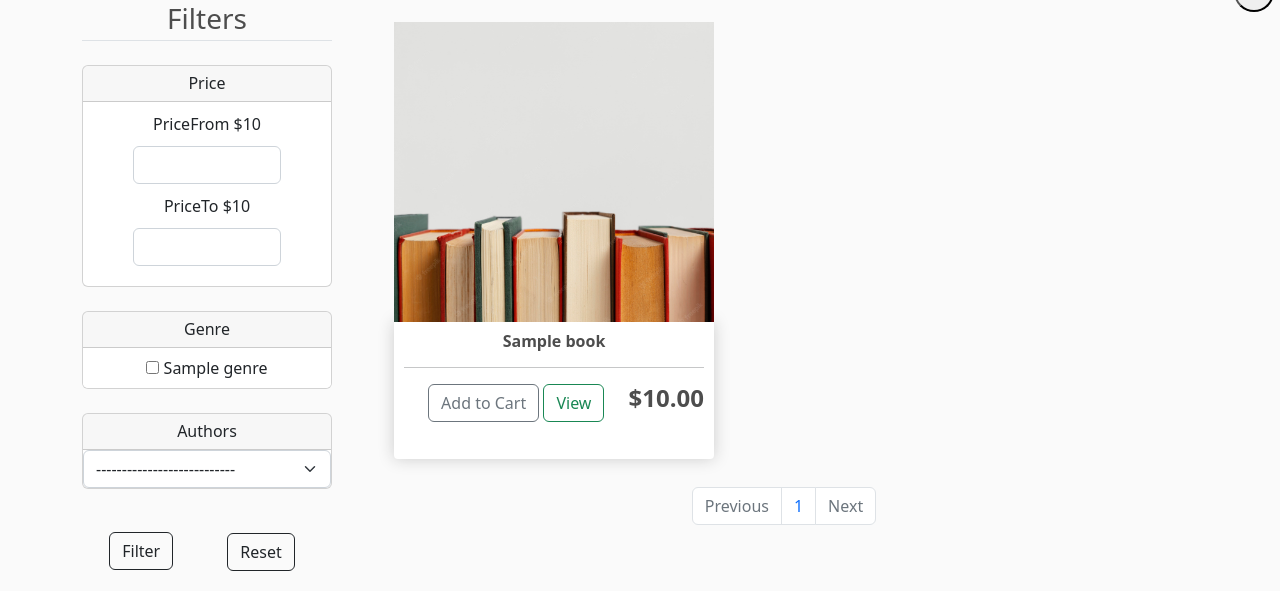
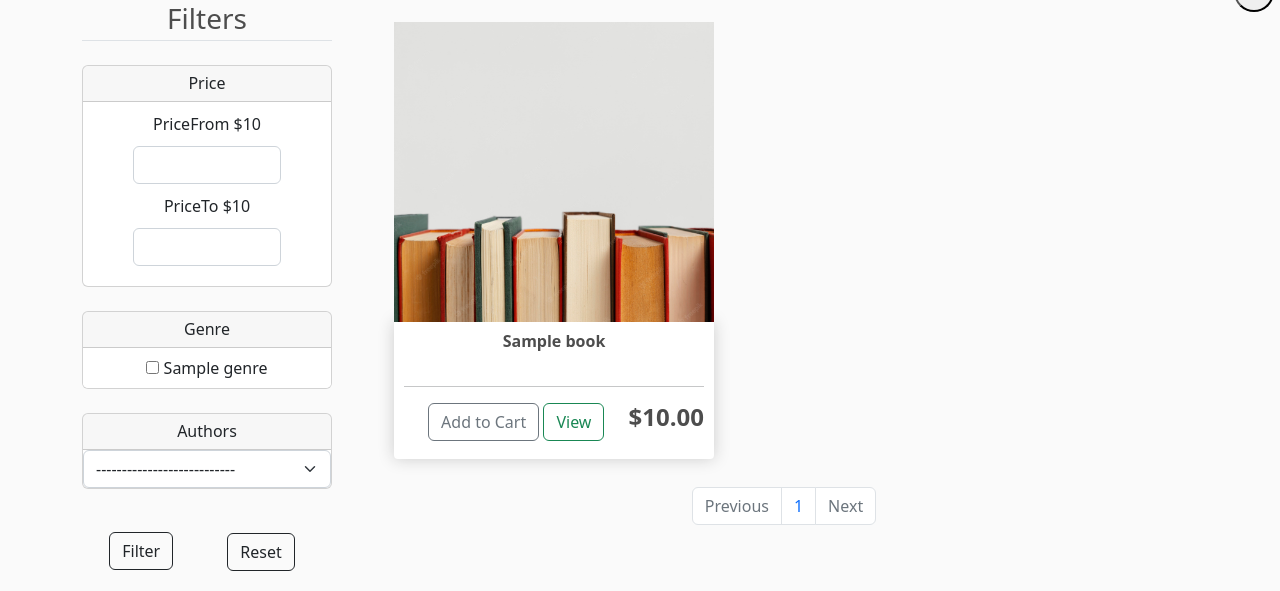
Before and after one commit to Cubinec-py/microservice_storehouse_shop, a Django app: page / in a window 1280 px wide. Shown: the part 313-904 px from the top of the page. Run offline with Django 4.2, Linux system fonts and the light colour scheme; tables that the repository leaves empty hold one stand-in row (values such as "Sample post"); parts of the project's set-up code (start-up, migrations or seed data) failed here and were passed over; some libraries are stand-ins or nearby versions.

Commit message:
template fix

```diff
--- a/shop/templates/book/book_detail.html
+++ b/shop/templates/book/book_detail.html
@@ -35,7 +35,7 @@
                                 {% if object.status_book is True %}
                                     <button data-product="{{object.id}}" data-action="add" class="btn btn-danger text-uppercase mr-2 px-4 add-btn update-cart">Add to Cart</button>
                                 {% else %}
-                                    <button class="btn btn-danger add-btn update-cart">Out off stock</button>
+                                    <button class="btn btn-danger add-btn">Out off stock</button>
                                 {% endif %}
                             </div>
                     </div>
--- a/shop/templates/shop/store.html
+++ b/shop/templates/shop/store.html
@@ -47,12 +47,12 @@
                             <div class="col-lg-3" style="width: 330px !important; height: 410px !important; padding-bottom: 20px !important; padding-top: 20px !important; border-top-style: solid !important; border-top-width: 0px !important; border-bottom-style: solid !important; border-bottom-width: 0px !important; margin-bottom: 50px !important;">
                                 <img class="justify-content-center" src="{% static 'images/book_image.jpeg' %}" style="width: 320px !important;" width="306" height="300">
                                 <div class="box-element product" style="width: 320px !important; height: 137px !important;">
-                                    <h6><strong>{{product.title}}</strong></h6>
+                                    <h6 style="height: 38px !important;"><strong>{{product.title}}</strong></h6>
                                     <hr>
                                     {% if product.status_book is True %}
                                         <button data-product="{{product.id}}" data-action="add" class="btn btn-outline-secondary add-btn update-cart">Add to Cart</button>
                                     {% else %}
-                                        <button class="btn btn-outline-danger add-btn update-cart">Out off stock</button>
+                                        <button class="btn btn-outline-danger add-btn">Out off stock</button>
                                     {% endif %}
                                     <button type="button" class="view-book btn btn-outline-success" data-forma-url="{% url 'book_detail' product.pk %}">
                                       <span class="fa fa-trash"></span>
@@ -74,12 +74,12 @@
                         <div class="col-lg-3" style="width: 330px !important; height: 410px !important; padding-bottom: 20px !important; padding-top: 20px !important; border-top-style: solid !important; border-top-width: 0px !important; border-bottom-style: solid !important; border-bottom-width: 0px !important; margin-bottom: 50px !important;">
                             <img class="justify-content-center" src="{% static 'images/book_image.jpeg' %}" style="width: 320px !important;" width="306" height="300">
                             <div class="box-element product" style="width: 320px !important; height: 137px !important;">
-                                <h6><strong>{{product.title}}</strong></h6>
+                                <h6 style="height: 38px !important;"><strong>{{product.title}}</strong></h6>
                                 <hr>
                                 {% if product.status_book is True %}
                                     <button data-product="{{product.id}}" data-action="add" class="btn btn-outline-secondary add-btn update-cart">Add to Cart</button>
                                 {% else %}
-                                    <button class="btn btn-outline-danger add-btn update-cart">Out off stock</button>
+                                    <button class="btn btn-outline-danger add-btn">Out off stock</button>
                                 {% endif %}
                                 <button type="button" class="view-book btn btn-outline-success" data-forma-url="{% url 'book_detail' product.pk %}">
                                   <span class="fa fa-trash"></span>
```
